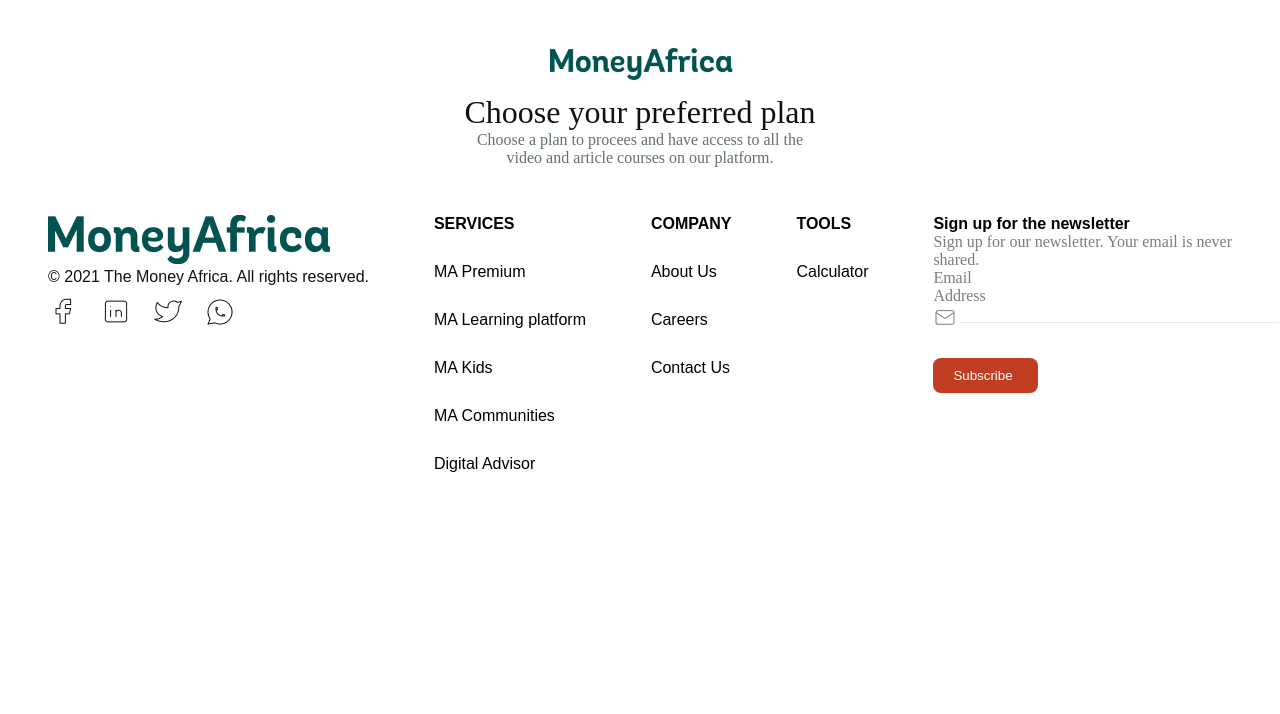
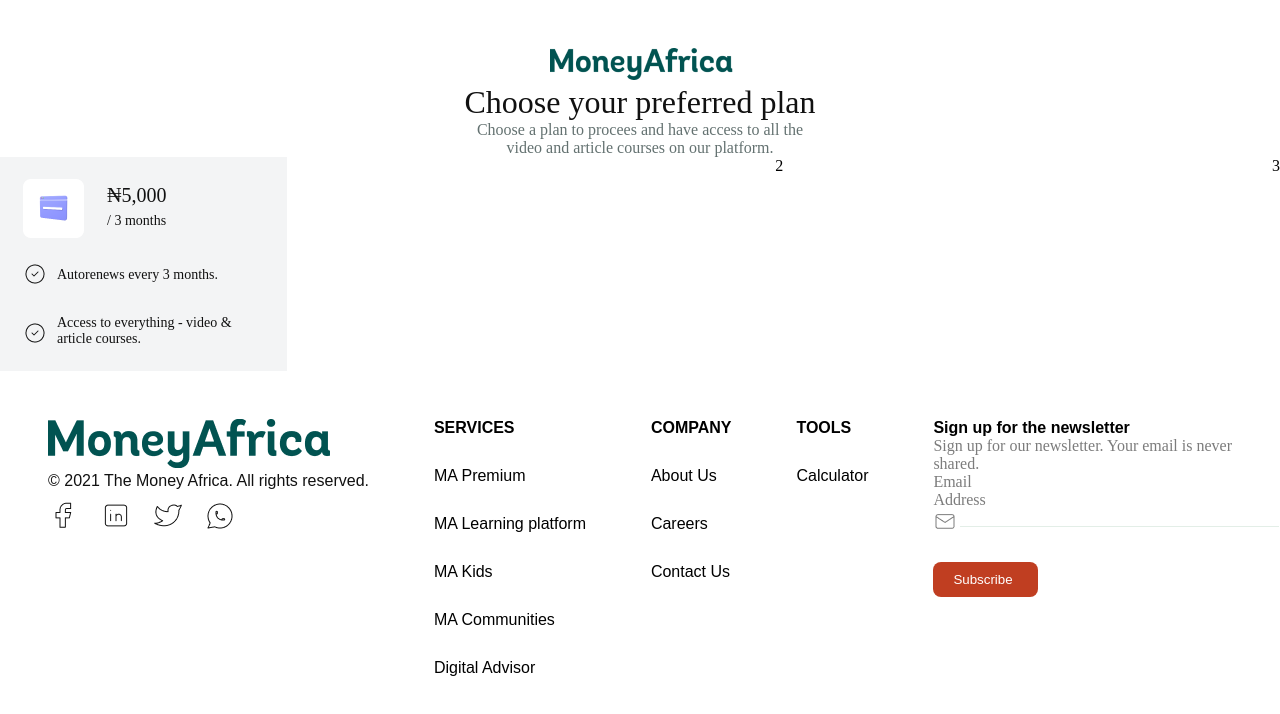
Before and after one commit to victory-nwawunze/clone-financial-website, a React (Create React App) app: page /moneyAfrica/MoneyAfricaSubscribePage in a window 1280 px wide. Shown: the top 714 px of the page. Built offline with nearby package versions, Linux system fonts and the light colour scheme.

Commit message:
MoneyAfricaSubscribePageCards

```diff
--- a/src/components/MoneyAfricaSubscribePage/MoneyAfricaSubscribePage.js
+++ b/src/components/MoneyAfricaSubscribePage/MoneyAfricaSubscribePage.js
@@ -2,6 +2,8 @@
 
 import React from "react";
 import MoneyAfricaGreenLogo from "../../images/MoneyAfricaLogoGreen.png";
+import SubScribePageCardPriceOne from "../../images/SubScribePageCardPriceOne.png";
+import SmallCirlceMarkedIcon from "../../images/SmallCirlceMarkedIcon.png";
 const MoneyAfricaSubscribePage = () => {
   return (
     <React.Fragment>
@@ -13,6 +15,57 @@
         Choose a plan to procees and have access to all the
         <br /> video and article courses on our platform.
       </p>
+      <div className="MarginSubscribeCardPageStyle">
+        <div className="df justify-content-betw">
+          <div>
+            <div className="SubscribePageCardOne">
+              <div className="MarginCardPricing">
+                <div className="df">
+                  <div>
+                    <img src={SubScribePageCardPriceOne} />
+                  </div>
+                  <div>
+                    <h4 className="PaddingTopWalletTextStyles">
+                      ₦5,000
+                      <br />
+                      <span className="StyleMarginCardSubStyles">
+                        {" "}
+                        / 3 months
+                      </span>
+                    </h4>
+                  </div>
+                </div>
+                <div className="PaddingTextWithMarkedIcon">
+                  <div className="df">
+                    <div className="PaddingTopMarkedIcon">
+                      <img src={SmallCirlceMarkedIcon} />
+                    </div>
+                    <div>
+                      <p className="PaddingSubscribeCardText">
+                        Autorenews every 3 months.
+                      </p>
+                    </div>
+                  </div>
+                </div>
+                <div className="PaddingTextWithMarkedIcon">
+                  <div className="df">
+                    <div className="PaddingTopMarkedIconTwo">
+                      <img src={SmallCirlceMarkedIcon} />
+                    </div>
+                    <div>
+                      <p className="PaddingSubscribeCardText">
+                        Access to everything - video &<br /> article courses.
+                      </p>
+                    </div>
+                  </div>
+                </div>
+              </div>
+            </div>
+          </div>
+          <div>2</div>
+          <div>3</div>
+        </div>
+      </div>
     </React.Fragment>
   );
 };
--- a/src/index.css
+++ b/src/index.css
@@ -2466,25 +2466,70 @@
   border-radius: 8px;
   cursor: pointer;
 }
-.ResendTextStyles{
+
+.ResendTextStyles {
   color: #015351;
   border-bottom: 1px solid #015351;
 }
-.ChoosePlanHeadingText{
-  text-align: center;
-  padding-top: 10px;
+
+.ChoosePlanHeadingText {
+  text-align: center;
   font-weight: 500;
   font-size: 32px;
   color: #111111;
   font-style: normal;
 }
-.ChoosePlanDecText{
+
+.ChoosePlanDecText {
   text-align: center;
   color: #637170;
   font-weight: 400;
   font-size: 16px;
 }
-.MarginMoneyAfricaGreenLogo{
-     padding-left: 43%;
-    padding-top: 48px;
-}
+
+.MarginMoneyAfricaGreenLogo {
+  padding-left: 43%;
+  padding-top: 48px;
+}
+
+.PaddingTopWalletTextStyles {
+  padding-top: 5px;
+  padding-left: 23px;
+  font-weight: 500;
+  font-size: 20px;
+  color: #111111;
+}
+
+.SubscribePageCardOne {
+  background-color: #F3F4F5;
+}
+
+.MarginCardPricing {
+  padding-top: 22px;
+  padding-bottom: 22px;
+  padding-left: 23px;
+  padding-right: 55px;
+}
+
+.StyleMarginCardSubStyles {
+  font-weight: 400;
+  font-size: 14px;
+  color: #111111;
+  font-style: normal;
+}
+
+.PaddingSubscribeCardText {
+  font-weight: 400;
+  font-size: 14px;
+  color: #111111;
+  font-style: normal;
+  padding-left: 10px;
+  padding-top: 25px;
+}
+
+.PaddingTopMarkedIcon {
+  padding-top: 20px;
+}
+.PaddingTopMarkedIconTwo{
+  padding-top: 31px;
+}
```
Also changed, not shown: src/images/SmallCirlceMarkedIcon.png (added), src/images/SubScribePageCardPriceOne.png (added).
